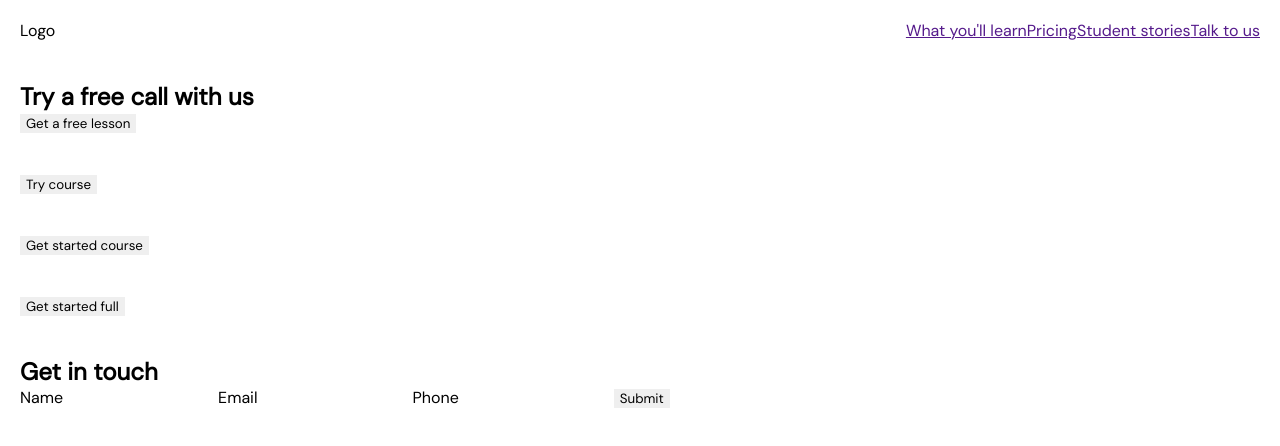
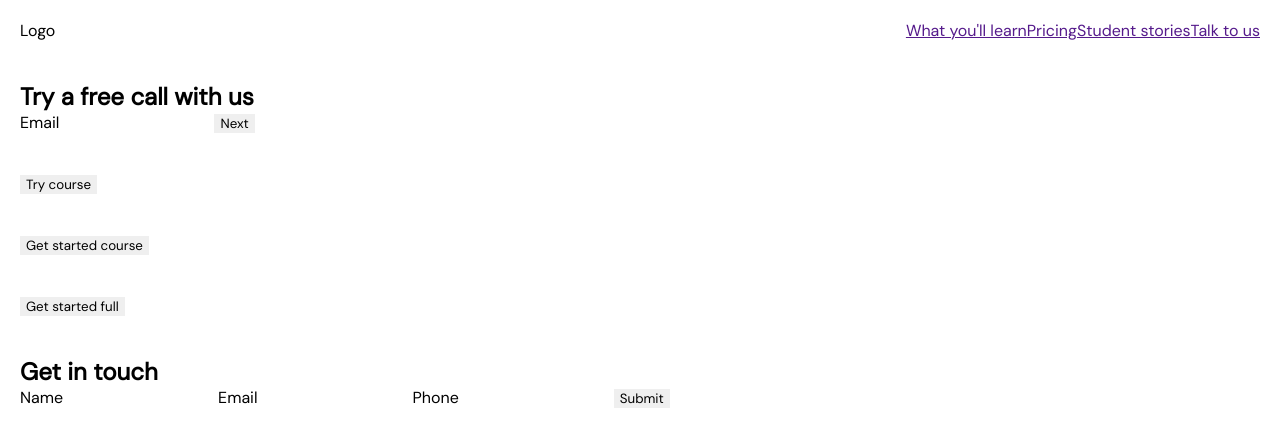
Before and after one commit to Coder-Complete/ts-app, a React app: page / in a window 1280 px wide. Both pictures are taken after a click on the button "Get a free lesson". Shown: the top 446 px of the page. Built offline with nearby package versions, Linux system fonts and the light colour scheme.

Commit message:
free call flow general setup in place

```diff
--- a/src/GetFreeLesson.tsx
+++ b/src/GetFreeLesson.tsx
@@ -1,4 +1,4 @@
-// import React, { useState } from "react";
+import { useState } from "react";
 
 /*
   1. get their email / phone?
@@ -10,40 +10,64 @@
   7. tell the user that they should get an email with a cancel and reschedule link
 */
 
-// function LessonPageOne(setLessonPage) {
-//   return <button onClick={setLessonPage(1)}>Get a free lesson</button>;
-// }
+interface Props {
+  setLessonPage: React.Dispatch<React.SetStateAction<number>>;
+}
 
-// function renderLessonPage(num, setLessonPage) {
-//   switch (num) {
-//     case 0:
-//       return <LessonPageOne setLessonPage={setLessonPage}></LessonPageOne>;
-//     case 1:
-//       return <LessonPageTwo></LessonPageTwo>;
-//     case 2:
-//       return <LessonPageThree></LessonPageThree>;
-//     default:
-//       return <LessonPageOne></LessonPageOne>;
-//   }
-// }
+// calendar
+function LessonPageThree({ setLessonPage }: Props) {
+  return <button>Page Three</button>;
+}
+
+// enter email
+function LessonPageTwo({ setLessonPage }: Props) {
+  return (
+    <>
+      <label>Email</label>
+      <input type="email"></input>
+      <button onClick={() => setLessonPage(2)}>Next</button>
+    </>
+  );
+}
+
+// info about booking free call
+function LessonPageOne({ setLessonPage }: Props) {
+  return <button onClick={() => setLessonPage(1)}>Get a free lesson</button>;
+}
+
+function renderLessonPage(
+  num: Number,
+  setLessonPage: React.Dispatch<React.SetStateAction<number>>
+) {
+  switch (num) {
+    case 0:
+      return <LessonPageOne setLessonPage={setLessonPage}></LessonPageOne>;
+    case 1:
+      return <LessonPageTwo setLessonPage={setLessonPage}></LessonPageTwo>;
+    case 2:
+      return <LessonPageThree setLessonPage={setLessonPage}></LessonPageThree>;
+    default:
+      return <LessonPageOne setLessonPage={setLessonPage}></LessonPageOne>;
+  }
+}
+
+function GetFreeLesson() {
+  const [lessonPage, setLessonPage] = useState(0);
+  return (
+    <section>
+      <h1>Try a free call with us</h1>
+      {renderLessonPage(lessonPage, setLessonPage)}
+    </section>
+  );
+}
 
 // function GetFreeLesson() {
-//   const [lessonPage, setLessonPage] = useState(0);
 //   return (
 //     <section>
 //       <h1>Try a free call with us</h1>
-//       {renderLessonPage(lessonPage, setLessonPage)}
+//       <button>Get a free lesson</button>
 //     </section>
 //   );
 // }
 
-function GetFreeLesson() {
-  return (
-    <section>
-      <h1>Try a free call with us</h1>
-      <button>Get a free lesson</button>
-    </section>
-  );
-}
-
 export default GetFreeLesson;
```
